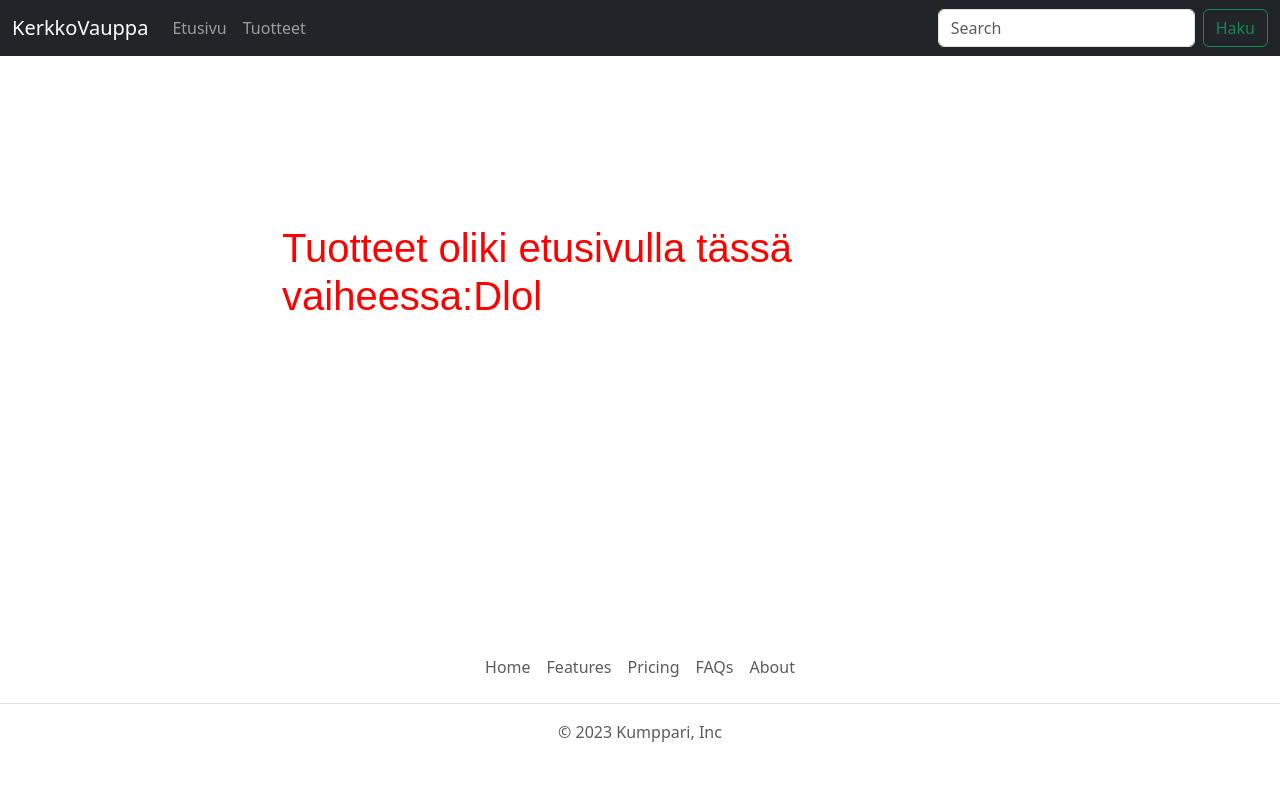
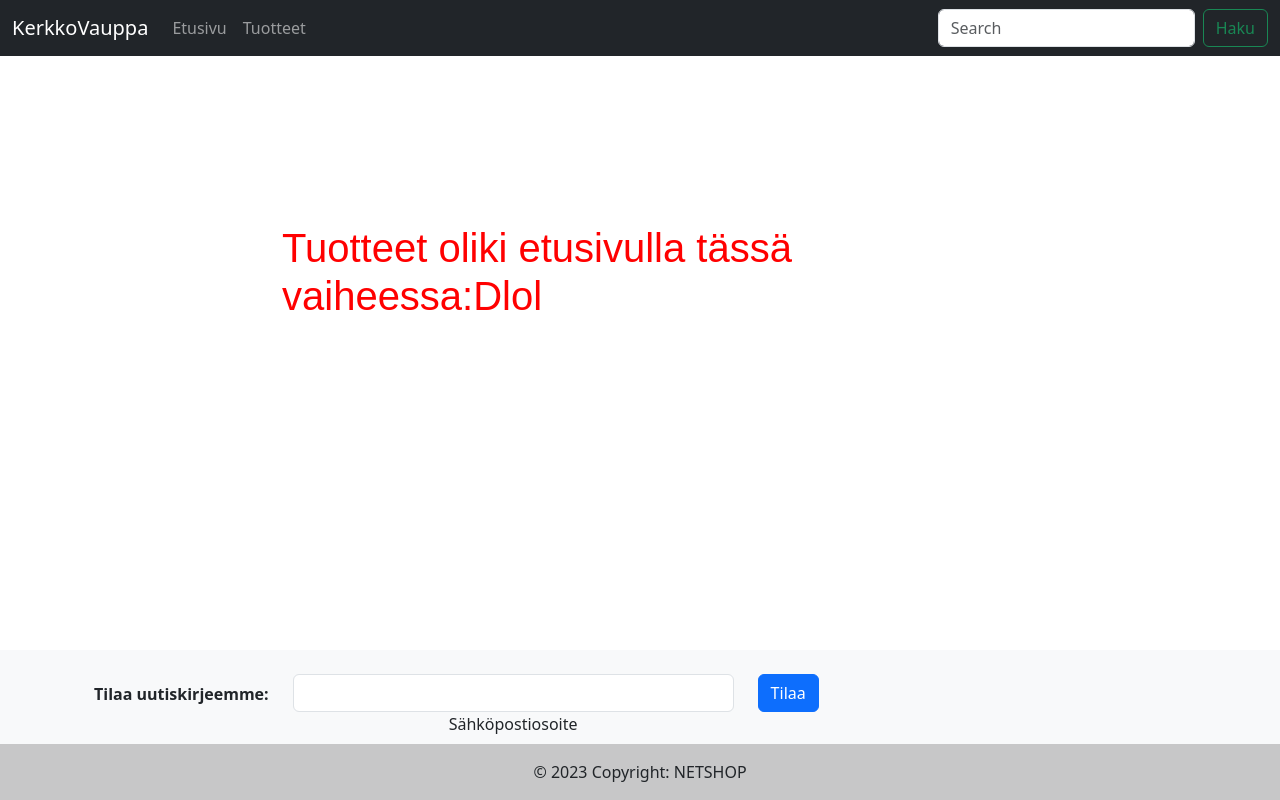
Before and after one commit to SG-9-A/Verkkokauppa, a React (Create React App) app: page /products in a window 1280 px wide. Built offline with nearby package versions, Linux system fonts and the light colour scheme.

Commit message:
Muutettu footer

```diff
--- a/package.json
+++ b/package.json
@@ -2,7 +2,7 @@
   "name": "verkkokauppa",
   "version": "0.1.0",
   "private": true,
-  "homepage": "https://github.com/SG-9-A/Nettikauppa/tree/development",
+  "homepage": "/",
   "dependencies": {
     "@testing-library/jest-dom": "^5.16.5",
     "@testing-library/react": "^13.4.0",
--- a/src/components/Footer.js
+++ b/src/components/Footer.js
@@ -1,20 +1,40 @@
-import React from "react"
+import React from 'react';
+import {
+    MDBFooter,
+    MDBContainer,
+    MDBCol,
+    MDBRow,
+    MDBInput,
+    MDBBtn
+} from 'mdb-react-ui-kit';
 
-export default function Footer() {
+export default function App() {
     return (
-        <footer className="footer">
-            <div className="container-fluid">
-                <footer class="py-3 my-4 fixed-bottom">
-                    <ul class="nav justify-content-center border-bottom pb-3 mb-3">
-                        <li class="nav-item"><a href="#" class="nav-link px-2 text-muted">Home</a></li>
-                        <li class="nav-item"><a href="#" class="nav-link px-2 text-muted">Features</a></li>
-                        <li class="nav-item"><a href="#" class="nav-link px-2 text-muted">Pricing</a></li>
-                        <li class="nav-item"><a href="#" class="nav-link px-2 text-muted">FAQs</a></li>
-                        <li class="nav-item"><a href="#" class="nav-link px-2 text-muted">About</a></li>
-                    </ul>
-                    <p class="text-center text-muted">&copy; 2023 Kumppari, Inc</p>
-                </footer>
+        <MDBFooter bgColor='light' className='fixed-bottom text-center text-lg-left'>
+            <MDBContainer className='p-4 pb-0'>
+                <form action=''>
+                    <MDBRow>
+                        <MDBCol size='auto' className='mb-4 mb-md-0'>
+                            <p className='pt-2'>
+                                <strong>Tilaa uutiskirjeemme:</strong>
+                            </p>
+                        </MDBCol>
+
+                        <MDBCol md='5' size='12' className='mb-4 mb-md-0'>
+                            <MDBInput type='text' id='form5Example2' label='Sähköpostiosoite' />
+                        </MDBCol>
+
+                        <MDBCol size='auto' className='mb-4 mb-md-0'>
+                            <MDBBtn>Tilaa</MDBBtn>
+                        </MDBCol>
+                    </MDBRow>
+                </form>
+            </MDBContainer>
+
+            <div className='text-center p-3' style={{ backgroundColor: 'rgba(0, 0, 0, 0.2)' }}>
+                &copy; {new Date().getFullYear()} Copyright:{' '}
+                    NETSHOP
             </div>
-        </footer>
-    )
+        </MDBFooter>
+    );
 }
```
